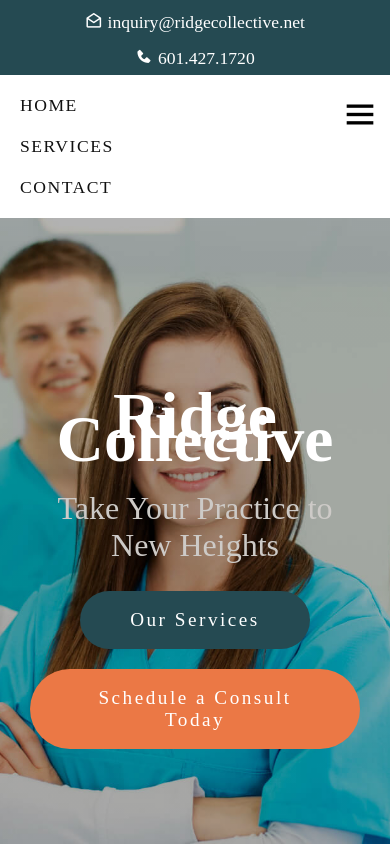
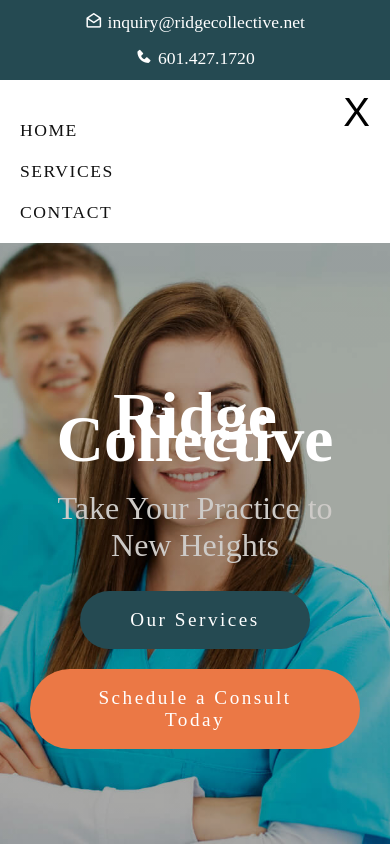
Before and after one commit to noor2367/first-responsive-project-, a plain HTML site: page index.html in a window 390 px wide. Both pictures are taken after a click on the button 360 px from the left and 118 px from the top of the page. Shown: the top 844 px of the page. Drawn offline with nearby package versions, Linux system fonts and the light colour scheme.

Commit message:
add close btn

```diff
--- a/index.css
+++ b/index.css
@@ -76,6 +76,19 @@
 .hamburger{
     display: none;
 }
+
+.close-btn {
+        display: none;
+        background: transparent;
+        border: none;
+        font-size: 40px;
+        color: rgb(0, 0, 0);
+        cursor: pointer;
+        position: absolute;
+        top: 10px;
+        right: 20px;
+    }
+
 .hero{
     height: 100vh;
     display: flex;
@@ -137,7 +150,7 @@
         color: var(--ast-global-color-4);
         position:fixed;
         flex-direction: column;
-        top: 75px;
+        top:80px;
         right:-100%;
         transition: all 0.5s ease-in-out;
 
@@ -145,6 +158,14 @@
     .nav-menu.active{
         right:0;
     }
+
+
+
+    /* Show Close Button when menu is active */
+    .nav-menu.active .close-btn {
+        display: block;
+    }
+
     .hamburger{
         display: block;
         position: absolute;
@@ -156,6 +177,9 @@
         padding: 5px 10px;
         background-color: transparent;
     }
+    /* .nav-menu.active ~ .hamburger{
+        display: none;
+    } */
 
 .logo-icon{
     width:100%;
--- a/index.html
+++ b/index.html
@@ -24,6 +24,7 @@
                 <img class="logo-icon" src="Rightlogo.png" alt="medical">
             </a>
             <ul class="nav-menu">
+                <li><button class="close-btn">X</button></li>
                 <li><a href="#" class="nav-link">Home</a></li>
                 <li><a href="#" class="nav-link">Services</a></li>
                 <li><a href="#" class="nav-link">Contact</a></li>
--- a/index.js
+++ b/index.js
@@ -1,6 +1,14 @@
 const menu = document.querySelector(".nav-menu")
 const hamburger = document.querySelector(".hamburger")
+const closeBtn = document.querySelector(".close-btn")
+
 
 hamburger.addEventListener("click", function(){
-    menu.classList.toggle("active")
+    menu.classList.add("active")
+    hamburger.style.display ="none"
 })
+
+closeBtn.addEventListener("click", function() {
+    menu.classList.remove("active")
+    hamburger.style.display ="block"
+})
```
